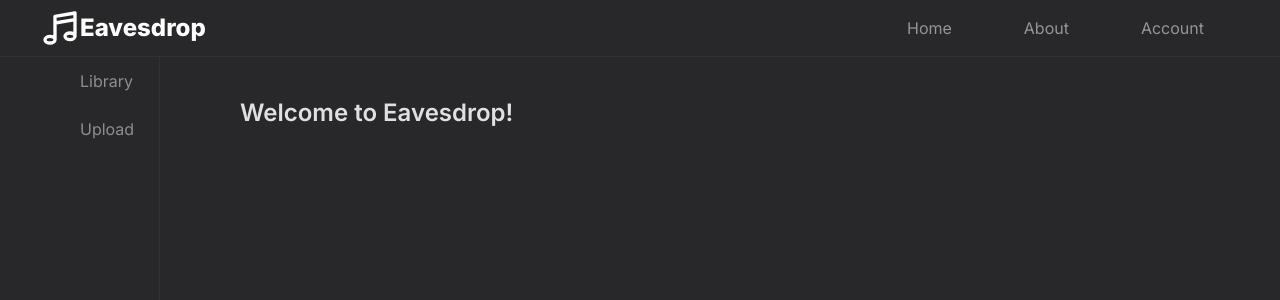
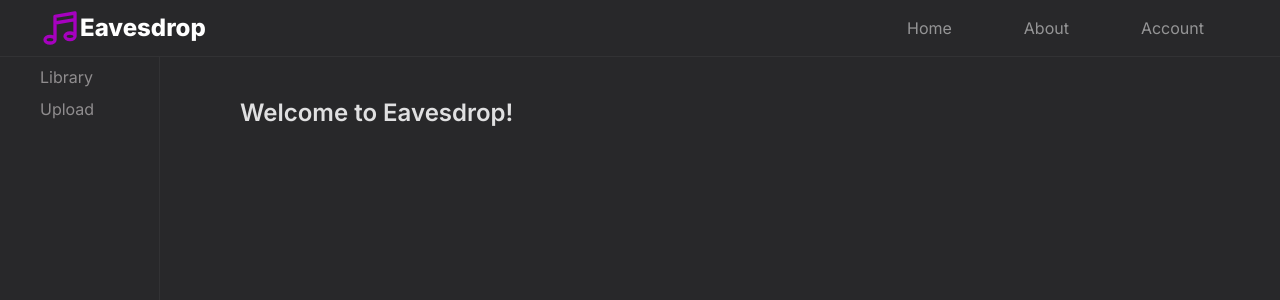
Before and after one commit to EavesdropCloud/eavesdrop-backup, a Next.js app in the folder frontend/: page / in a window 1280 px wide. Shown: the top 300 px of the page. Built offline with nearby package versions, Linux system fonts and the light colour scheme.

Commit message:
Minor formatting and changes

```diff
--- a/frontend/src/components/Form.tsx
+++ b/frontend/src/components/Form.tsx
@@ -40,7 +40,7 @@ const Form = ({ song }) => {
                     <div className="pl-10">
                         <button className="px-5 py-2 rounded-full opacity-80 transition duration-300 ease-in-out bg-transparent hover:opacity-100 hover:bg-pinkman"
                                 type="submit">Submit</button>
-                        <button className="px-5 py-2 ml-3 rounded-full opacity-80 transition duration-300 ease-in-out bg-transparent hover:opacity-100
+                        <button className="px-5 py-2 ml-6 rounded-full opacity-80 transition duration-300 ease-in-out bg-transparent hover:opacity-100
                                 hover:bg-pinkman"><Link href="/library">Cancel</Link></button>
                     </div>
                 </div>
--- a/frontend/src/components/Navbar.tsx
+++ b/frontend/src/components/Navbar.tsx
@@ -16,12 +16,12 @@ export default function Navbar() {
       <div className="max-w-8xl mx-auto flex justify-between items-center">
         <div className="text-white font-extrabold text-2xl bg-clip-text md:flex md:justify-between md:items-center">
           <TempLogo className="w-10 h-10" />
-          <Link href="/">Eavesdrop</Link>
+          <Link className='focus:border-b-pinkman' href="/">Eavesdrop</Link>
         </div>
         <div className="md:flex md:items-center">
           {links.map(link => (
             <Link href={link.href} className="text-white py-2 px-4 mx-5 opacity-50 transition duration-300 ease-in-out
-              bg-transparent hover:opacity-100 focus:opacity-100 focus:border-b focus:border-b-wisteria-300">{link.label}</Link>
+              bg-transparent hover:opacity-100 focus:opacity-100 focus:border-b focus:border-b-pinkman">{link.label}</Link>
           ))}
         </div>
       </div>
--- a/frontend/src/components/Sidebar.tsx
+++ b/frontend/src/components/Sidebar.tsx
@@ -3,11 +3,13 @@ import React from "react";
 
 const Sidebar = () => (
     <div className="flex flex-col content-center bg-raisin-100 border-r border-r-raisin-200 text-powder w-40">
-        <div className="my-3 mx-20 opacity-50 transition duration-300 ease-in-out bg-transparent hover:opacity-100">
-            <Link href="/library">Library</Link>
+        <div className="mx-5 pl-2 my-2 w-20">
+            <Link className="pl-3 opacity-50 transition duration-300 ease-in-out bg-transparent hover:opacity-100 focus:border-l-2
+                    focus:border-l-pinkman focus:font-bold focus:opacity-100" href="/library">Library</Link>
         </div>
-        <div className="my-3 mx-20 opacity-50 transition duration-300 ease-in-out bg-transparent hover:opacity-100">
-            <Link href="/upload">Upload</Link>
+        <div className="ml-5 pl-2 mb-2">
+            <Link className="pl-3 opacity-50 transition duration-300 ease-in-out bg-transparent hover:opacity-100 focus:border-l-2
+                    focus:border-l-pinkman focus:font-bold focus:opacity-100" href="/upload">Upload</Link>
         </div>
     </div>
 );
--- a/frontend/src/components/icons/TempLogo.tsx
+++ b/frontend/src/components/icons/TempLogo.tsx
@@ -1,8 +1,8 @@
 import React from "react";
 
 const TempLogo = ({ className }) => (
-    <svg width="40px" height="40px" viewBox="0 0 24 24" fill="none" xmlns="http://www.w3.org/2000/svg">
-        <path d="M9 19C9 20.1046 7.65685 21 6 21C4.34315 21 3 20.1046 3 19C3 17.8954 4.34315 17 6 17C7.65685 17 9 17.8954 9 19ZM9 19V5L21 3V17M21 17C21 18.1046 19.6569 19 18 19C16.3431 19 15 18.1046 15 17C15 15.8954 16.3431 15 18 15C19.6569 15 21 15.8954 21 17ZM9 9L21 7" stroke="white" strokeWidth="2" strokeLinecap="round" strokeLinejoin="round"/>
+    <svg className="stroke-pinkman" width="40px" height="40px" viewBox="0 0 24 24" fill="none" xmlns="http://www.w3.org/2000/svg">
+        <path d="M9 19C9 20.1046 7.65685 21 6 21C4.34315 21 3 20.1046 3 19C3 17.8954 4.34315 17 6 17C7.65685 17 9 17.8954 9 19ZM9 19V5L21 3V17M21 17C21 18.1046 19.6569 19 18 19C16.3431 19 15 18.1046 15 17C15 15.8954 16.3431 15 18 15C19.6569 15 21 15.8954 21 17ZM9 9L21 7" strokeWidth="2" strokeLinecap="round" strokeLinejoin="round"/>
     </svg>
 )
 
```
